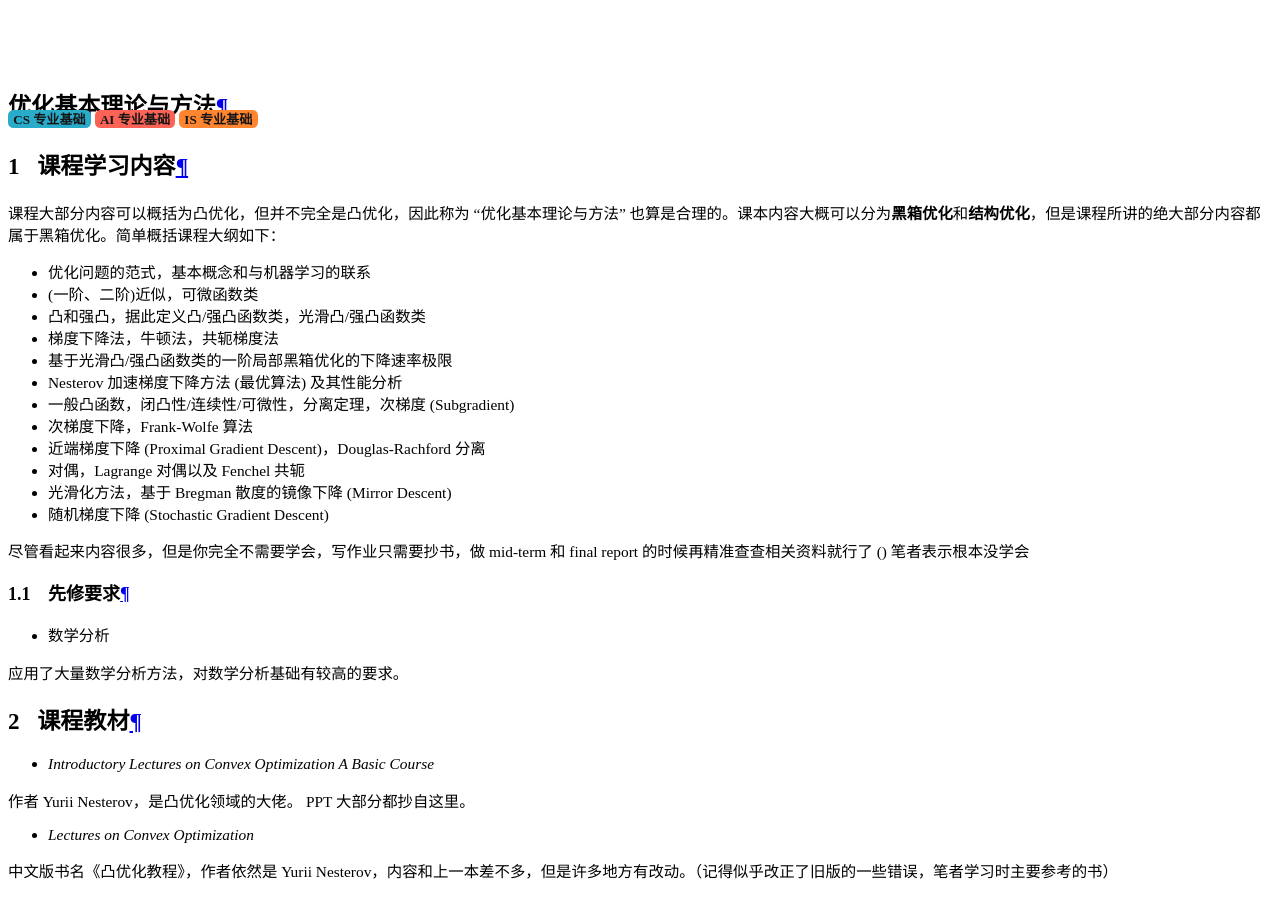
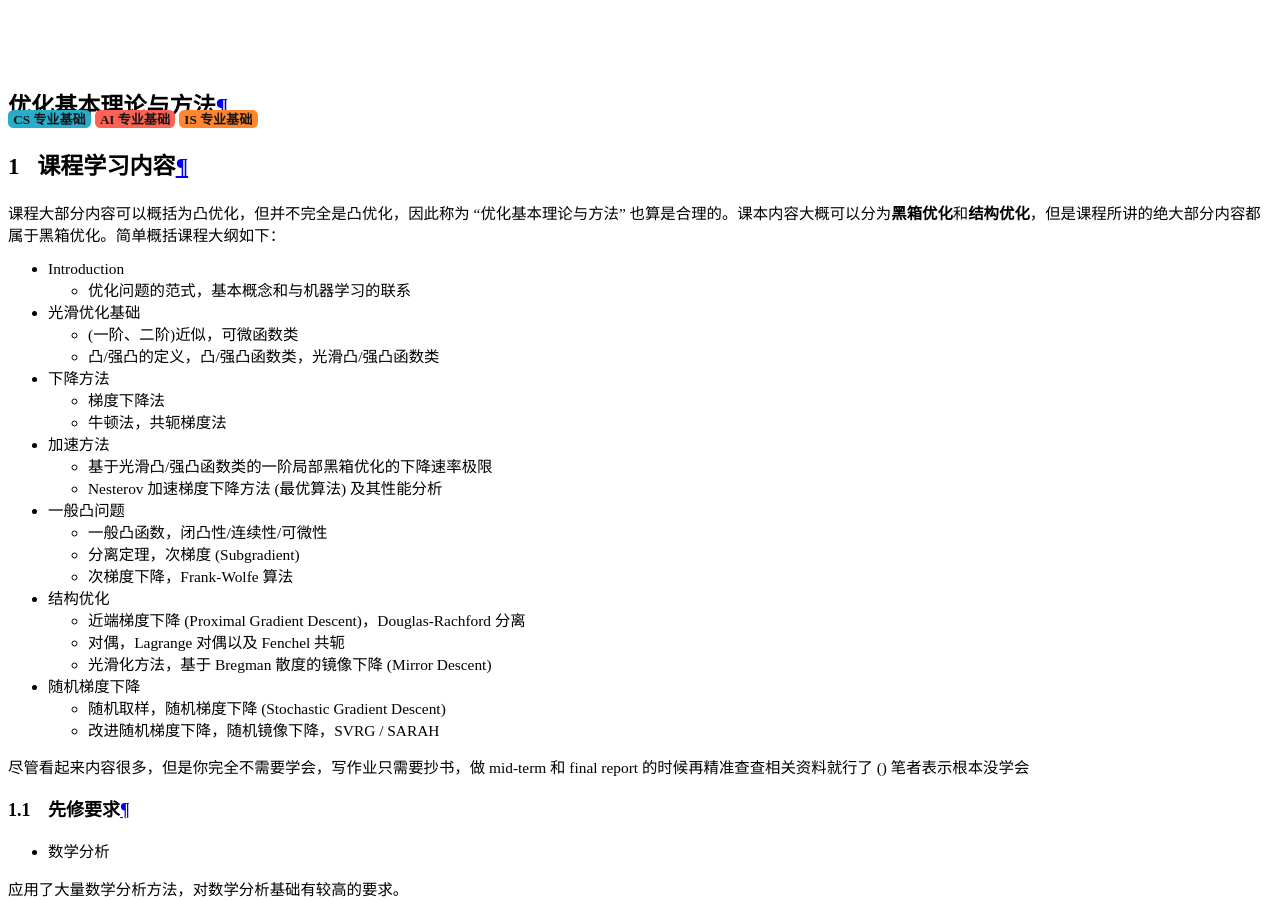
Before and after one commit to ZJU-Turing/TuringCourses, an MkDocs documentation site: the page built from docs/major_basic/convex_optimization/index.md, in a window 1280 px wide and 900 px high, scrolled down 17644 px. Built offline with MkDocs 1.6.1 and Material for MkDocs 9.7.7, drawn with Linux system fonts in a browser that asks for light colours; comment, search, counter and statistics services are not loaded.

Commit message:
fix: 修改凸优化教学大纲

```diff
--- a/docs/major_basic/convex_optimization/index.md
+++ b/docs/major_basic/convex_optimization/index.md
@@ -10,18 +10,28 @@
 
 课程大部分内容可以概括为凸优化，但并不完全是凸优化，因此称为 “优化基本理论与方法” 也算是合理的。课本内容大概可以分为**黑箱优化**和**结构优化**，但是课程所讲的绝大部分内容都属于黑箱优化。简单概括课程大纲如下：
 
-* 优化问题的范式，基本概念和与机器学习的联系
-* (一阶、二阶)近似，可微函数类
-* 凸和强凸，据此定义凸/强凸函数类，光滑凸/强凸函数类
-* 梯度下降法，牛顿法，共轭梯度法
-* 基于光滑凸/强凸函数类的一阶局部黑箱优化的下降速率极限
-* Nesterov 加速梯度下降方法 (最优算法) 及其性能分析
-* 一般凸函数，闭凸性/连续性/可微性，分离定理，次梯度 (Subgradient)
-* 次梯度下降，Frank-Wolfe 算法
-* 近端梯度下降 (Proximal Gradient Descent)，Douglas-Rachford 分离
-* 对偶，Lagrange 对偶以及 Fenchel 共轭
-* 光滑化方法，基于 Bregman 散度的镜像下降 (Mirror Descent)
-* 随机梯度下降 (Stochastic Gradient Descent)
+* Introduction
+    - 优化问题的范式，基本概念和与机器学习的联系
+* 光滑优化基础
+    - (一阶、二阶)近似，可微函数类
+    - 凸/强凸的定义，凸/强凸函数类，光滑凸/强凸函数类
+* 下降方法
+    - 梯度下降法
+    - 牛顿法，共轭梯度法
+* 加速方法
+    - 基于光滑凸/强凸函数类的一阶局部黑箱优化的下降速率极限
+    - Nesterov 加速梯度下降方法 (最优算法) 及其性能分析
+* 一般凸问题
+    - 一般凸函数，闭凸性/连续性/可微性
+    - 分离定理，次梯度 (Subgradient)
+    - 次梯度下降，Frank-Wolfe 算法
+* 结构优化
+    - 近端梯度下降 (Proximal Gradient Descent)，Douglas-Rachford 分离
+    - 对偶，Lagrange 对偶以及 Fenchel 共轭
+    - 光滑化方法，基于 Bregman 散度的镜像下降 (Mirror Descent)
+* 随机梯度下降
+    - 随机取样，随机梯度下降 (Stochastic Gradient Descent)
+    - 改进随机梯度下降，随机镜像下降，SVRG / SARAH
 
 尽管看起来内容很多，但是你完全不需要学会，写作业只需要抄书，做 mid-term 和 final report 的时候再精准查查相关资料就行了 () 笔者表示根本没学会
 
```
